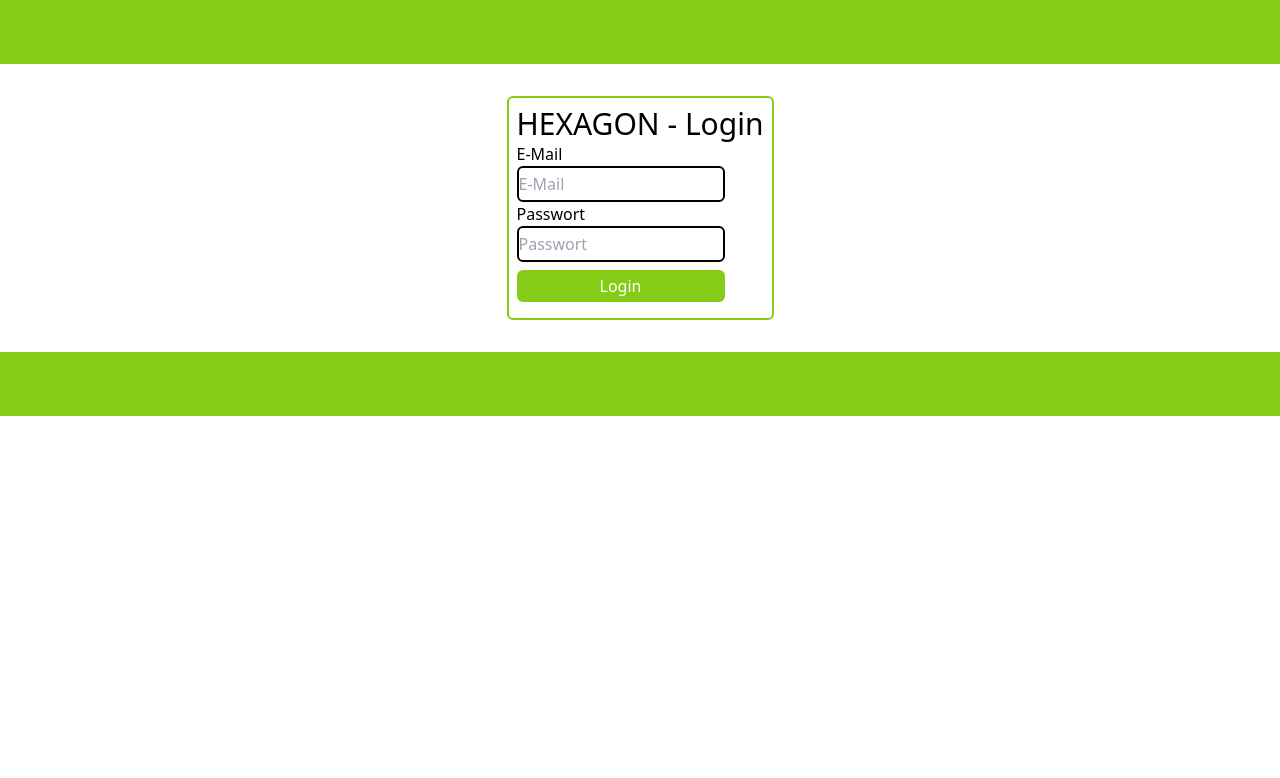
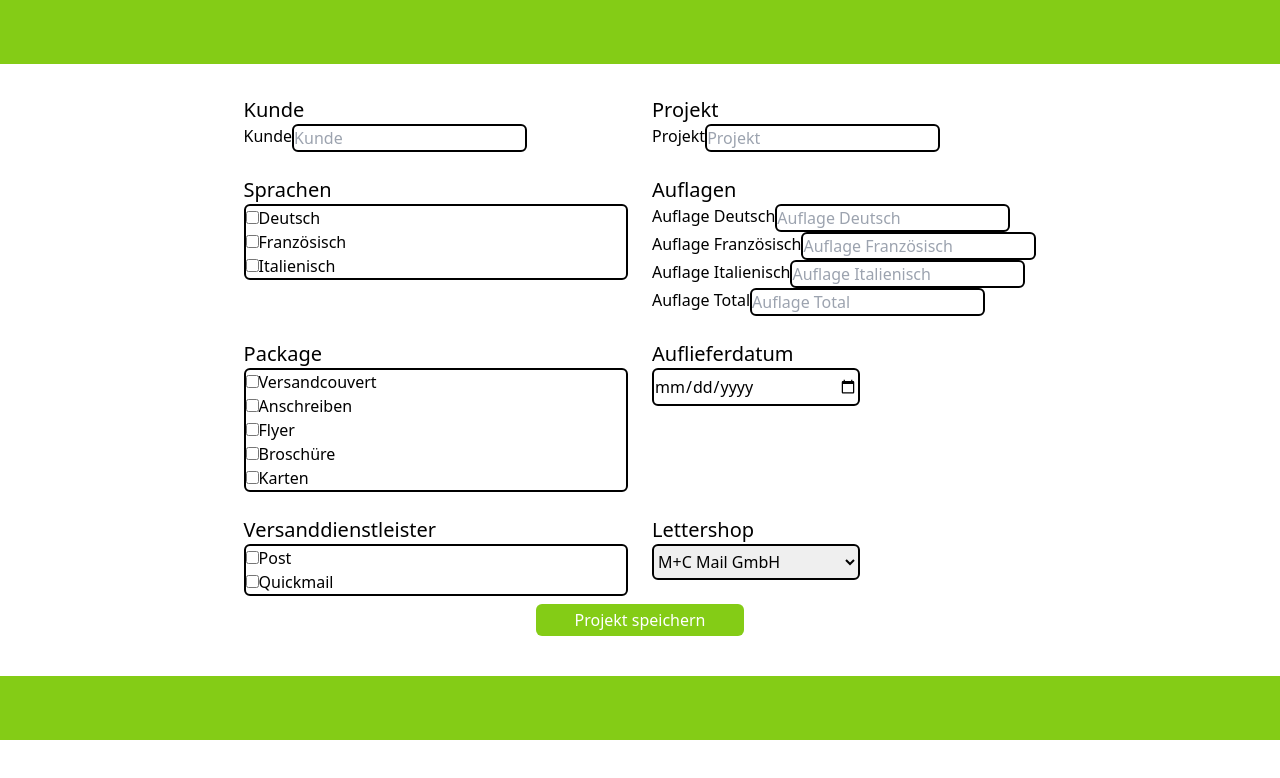
Before and after one commit to Stephan-Habermacher/hexagon_frontend, a React (Vite) app: page /projekt in a window 1280 px wide. Shown: the top 778 px of the page. Built offline with nearby package versions, Linux system fonts and the light colour scheme.

Commit message:
Implement Grid

```diff
--- a/src/App.tsx
+++ b/src/App.tsx
@@ -3,7 +3,7 @@ import LoginView from "./views/LoginView";
 import ProjectView from "./views/ProjectView";
 
 function App() {
-  return <LoginView />;
+  return <ProjectView />;
 }
 
 export default App;
--- a/src/components/InputField.tsx
+++ b/src/components/InputField.tsx
@@ -8,14 +8,14 @@ const InputField = ({
   isPassword?: boolean;
 }) => {
   return (
-    <>
-      <label className="text-base justify-start">{text}</label>
+    <div className="flex">
+      <label className="flex text-base">{text}</label>
       <input
         type={isPassword ? "password" : "text"}
         placeholder={text}
-        className="py-1 w-52 text-base border-solid border-2 border-black rounded-md justify-end"
+        className="flex text-base border-solid border-2 border-black rounded-md"
       />
-    </>
+    </div>
   );
 };
 
--- a/src/components/Title.tsx
+++ b/src/components/Title.tsx
@@ -1,7 +1,7 @@
 import React from "react";
 
 function Title({ text }: { text: string }) {
-  return <h3 className="my- text-3xl ">{text}</h3>;
+  return <h3 className="text-xl ">{text}</h3>;
 }
 
 export default Title;
--- a/src/views/LoginView.tsx
+++ b/src/views/LoginView.tsx
@@ -10,7 +10,7 @@ const LoginView = () => {
     <>
       <Header />
       <div className="max-w-screen-lg mx-auto flex justify-center">
-        <div className="flex flex-col p-2  border-solid border-2 border-lime-500 rounded-md">
+        <div className="flex flex-col p-2 border-solid border-2 border-lime-500 rounded-md">
           <Title text="HEXAGON - Login" />
           <InputField text="E-Mail" />
           <InputField text="Passwort" isPassword />
--- a/src/views/ProjectView.tsx
+++ b/src/views/ProjectView.tsx
@@ -6,23 +6,34 @@ import CheckboxField from "../components/CheckboxField";
 import Footer from "../components/Footer";
 import Datepicker from "../components/Datepicker";
 import SelectField from "../components/SelectField";
+import Title from "../components/Title";
 
 function ProjectView() {
   return (
-    <div className="h-screen flex flex-col">
+    <div className="h-screen flex flex-col align-center">
       <Header />
-      <div className="max-w-screen-lg mx-auto flex-1">
-        <div className="flex justify-between">
+      <main className="max-w-screen-lg mx-auto grid grid-cols-2 gap-6">
+        <div>
+          <Title text="Kunde" />
           <InputField text="Kunde" />
+        </div>
+
+        <div>
+          <Title text="Projekt" />
           <InputField text="Projekt" />
         </div>
 
-        <div className="flex justify-between ">
+        <div>
+          <Title text="Sprachen" />
           <div className="flex flex-col border-solid border-2 border-black rounded-md">
             <CheckboxField name="Deutsch" />
             <CheckboxField name="Französisch" />
             <CheckboxField name="Italienisch" />
           </div>
+        </div>
+
+        <div>
+          <Title text="Auflagen" />
           <div className="flex flex-col">
             <InputField text="Auflage Deutsch" />
             <InputField text="Auflage Französisch" />
@@ -31,7 +42,8 @@ function ProjectView() {
           </div>
         </div>
 
-        <div className="flex justify-between">
+        <div>
+          <Title text="Package" />
           <div className="flex flex-col border-solid border-2 border-black rounded-md">
             <CheckboxField name="Versandcouvert" />
             <CheckboxField name="Anschreiben" />
@@ -39,24 +51,32 @@ function ProjectView() {
             <CheckboxField name="Broschüre" />
             <CheckboxField name="Karten" />
           </div>
+        </div>
+
+        <div>
+          <Title text="Auflieferdatum" />
           <div>
             <Datepicker />
           </div>
         </div>
 
-        <div className="flex justify-between">
+        <div>
+          <Title text="Versanddienstleister" />
           <div className="flex flex-col border-solid border-2 border-black rounded-md">
             <CheckboxField name="Post" />
             <CheckboxField name="Quickmail" />
           </div>
+        </div>
+
+        <div>
+          <Title text="Lettershop" />
           <div>
             <SelectField />
           </div>
         </div>
-
-        <div className="flex justify-center">
-          <Button text="Projekt speichern" />
-        </div>
+      </main>
+      <div className="flex justify-center">
+        <Button text="Projekt speichern" />
       </div>
       <Footer />
     </div>
```
